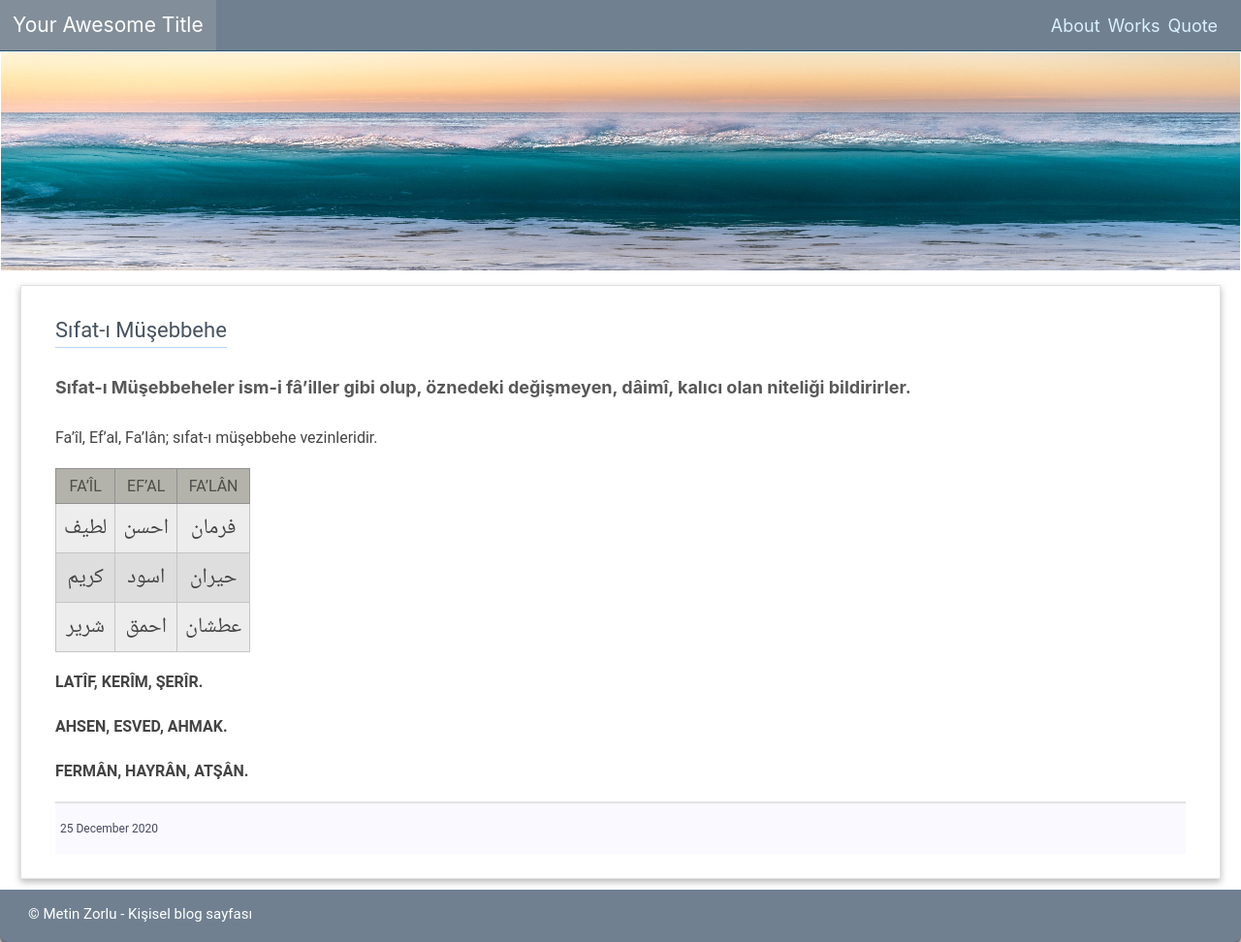
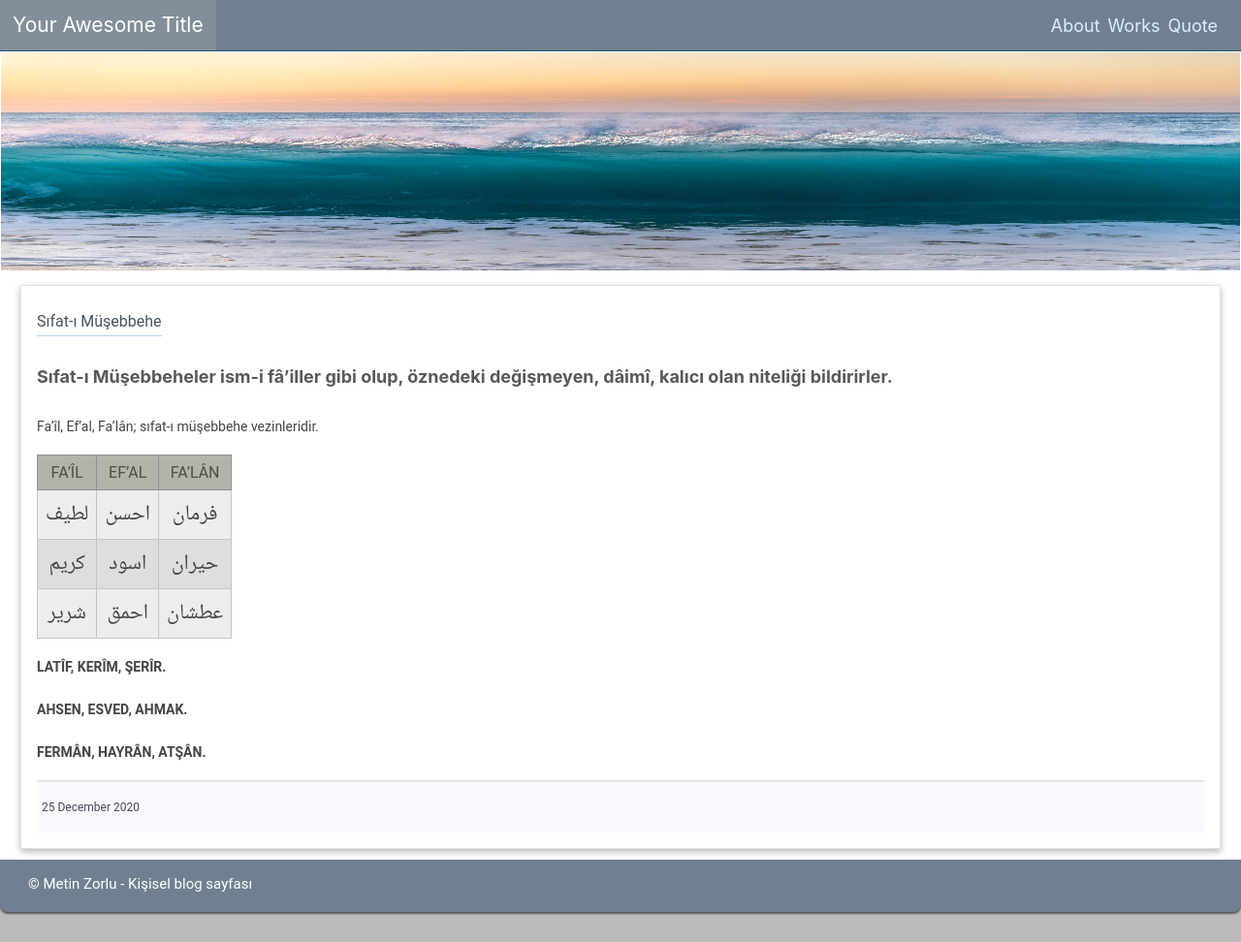
Before and after one commit to mtnzorlu/buhara, a Jekyll site: the page built from _posts/2020-12-25-sifati-musebbehe.md, in a window 1280 px wide. Shown: the whole page at 97% size. Built offline with Jekyll 4.4.1, drawn with Linux system fonts in a browser that asks for light colours.

Commit message:
Update main.css

```diff
--- a/assets/css/main.css
+++ b/assets/css/main.css
@@ -21,7 +21,7 @@ li {text-decoration: none; list-style-type: none; float: left; padding: 0 4px;}
 .content.list {text-decoration: none; list-style-type: none; display: inline-block; padding: 10px;}
 .box li a {background-color: bisque; color: #555; padding: 5px 11px; border-radius: 4px; border: 1px solid #cccccc; word-break: break-word;}
 .box li a:hover {color: #323233; border: 1px solid #bcbcbc;}
-p {line-height: 30px;}
+p {line-height: 30px; font-size: 16px;}
 a, h1, h2, h3, h4, h5, h6 {
     font-family: -apple-system, BlinkMacSystemFont, 'Segoe UI', Roboto, Oxygen, Ubuntu, Cantarell, 'Open Sans', 'Helvetica Neue', sans-serif;}
 a {color: #2670a1; font-size: 15px; text-decoration: none;} a:hover {color: #3281b6;}
@@ -37,7 +37,9 @@ h2 {color: #585858; font-size: 18px;}
 
 @media screen and (max-device-width: 1080px) {
     body {width: 100%;}
-    p img {max-width: 100%;}
+      p img {max-width: 100%;} p{font-size: 14px;}
+      .post-title {font-size: 16px;} .box{padding: 16px}
+
 }
 @media screen and (max-device-width: 458px) {
     .menu a {font: 13px roboto, sans-serif;} .title a{font-size: 14px; line-height: 52px;} header {height: 50px;}
```
